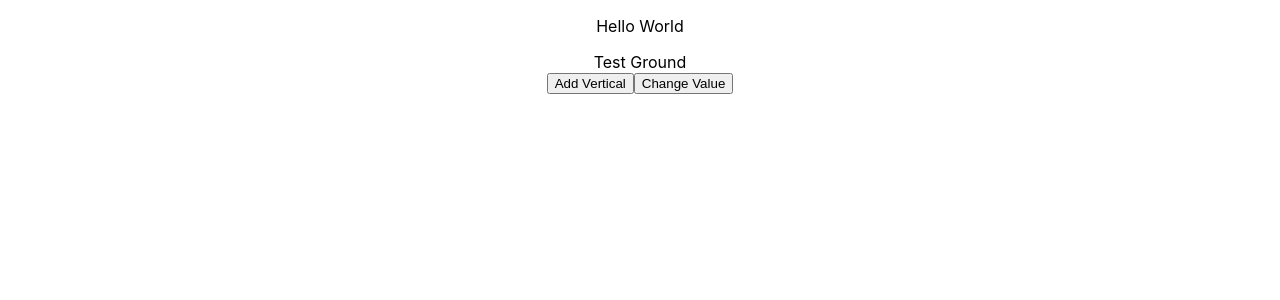
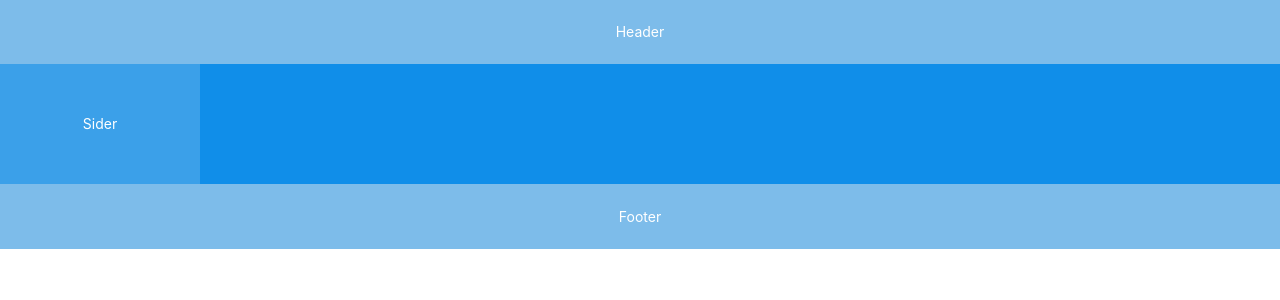
Before and after one commit to djascorp/blocland, a React (Create React App) app: page / in a window 1280 px wide. Shown: the top 300 px of the page. Built offline with nearby package versions, Linux system fonts and the light colour scheme.

Commit message:
[ADD]: create base three column design layout

```diff
--- a/src/App.tsx
+++ b/src/App.tsx
@@ -1,17 +1,11 @@
 import React from 'react';
 import './App.css';
 import { HomePage } from './modules/invoice/presentation/pages/home';
+import { DesignPage } from './modules/invoice/presentation/pages/design';
 
 function App() {
   return (
-    <div className="App">
-      <div>
-        <p className=''>Hello World</p>
-      </div>
-      <div>
-        <HomePage />
-      </div>
-    </div>
+    <DesignPage />
   );
 }
 
--- /dev/null
+++ b/src/modules/invoice/presentation/layouts/three_column_layout.tsx
@@ -0,0 +1,56 @@
+import React from 'react';
+import { Layout, Space } from 'antd';
+
+const { Header, Footer, Sider, Content } = Layout;
+
+const headerStyle: React.CSSProperties = {
+  textAlign: 'center',
+  color: '#fff',
+  height: 64,
+  paddingInline: 50,
+  lineHeight: '64px',
+  backgroundColor: '#7dbcea',
+};
+
+const contentStyle: React.CSSProperties = {
+  textAlign: 'center',
+  minHeight: 120,
+  lineHeight: '120px',
+  color: '#fff',
+  backgroundColor: '#108ee9',
+};
+
+const siderStyle: React.CSSProperties = {
+  textAlign: 'center',
+  lineHeight: '120px',
+  color: '#fff',
+  backgroundColor: '#3ba0e9',
+};
+
+const footerStyle: React.CSSProperties = {
+  textAlign: 'center',
+  color: '#fff',
+  backgroundColor: '#7dbcea',
+};
+
+interface PropsThreeColumnLayout {
+    children?: React.ReactNode
+}
+
+const ThreeColumnLayout = (props: PropsThreeColumnLayout) => (
+
+  <Space direction="vertical" style={{ width: '100%' }} size={[0, 48]}>
+    <Layout>
+      <Header style={headerStyle}>Header</Header>
+      <Layout>
+        <Sider style={siderStyle}>Sider</Sider>
+        <Content style={contentStyle}>
+            {props.children}
+        </Content>
+      </Layout>
+      <Footer style={footerStyle}>Footer</Footer>
+    </Layout>
+  </Space>
+);
+
+export default ThreeColumnLayout;
--- /dev/null
+++ b/src/modules/invoice/presentation/pages/design.tsx
@@ -0,0 +1,10 @@
+import React from "react"
+import ThreeColumnLayout from "../layouts/three_column_layout"
+
+export const DesignPage:React.FC = () => {
+    return (
+        <>
+        <ThreeColumnLayout ></ThreeColumnLayout>
+        </>
+    )
+}
```
